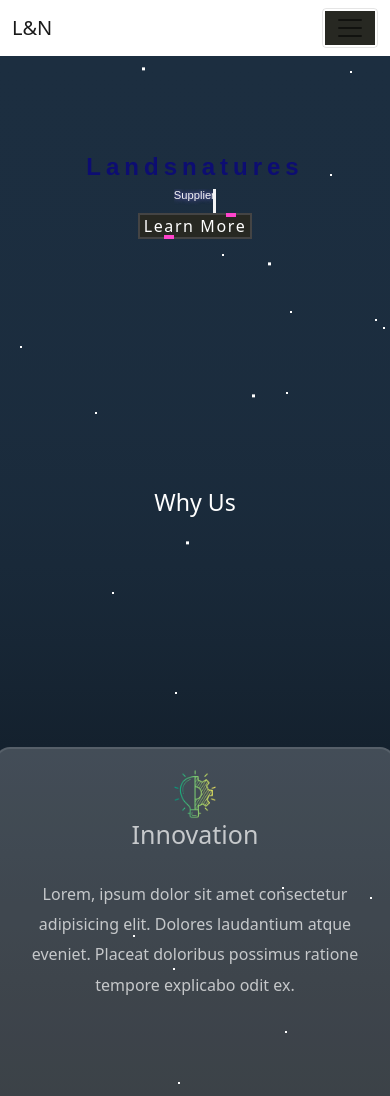
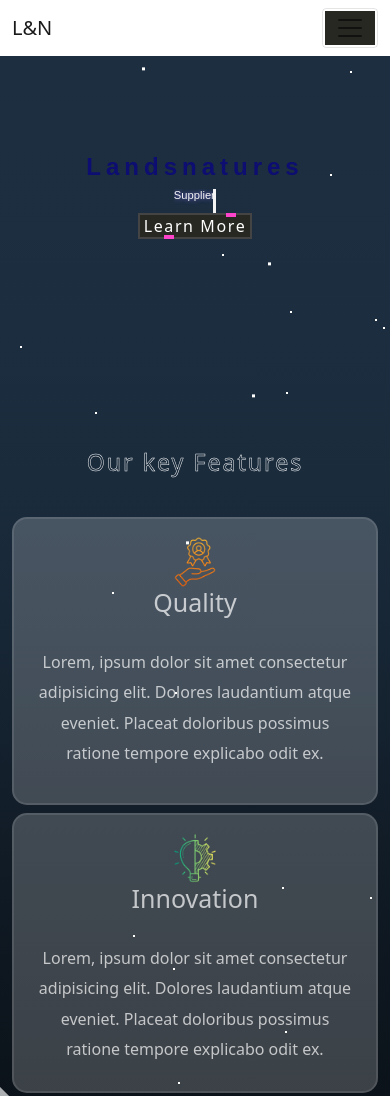
Before and after one commit to Hawinf/landsnature, a plain HTML site: page index.html in a window 390 px wide. Shown: the top 1096 px of the page. Drawn offline with nearby package versions, Linux system fonts and the light colour scheme.

Commit message:
fixing breakpoint responsive cards

```diff
--- a/assets/css/style.css
+++ b/assets/css/style.css
@@ -799,7 +799,19 @@ button:hover i::after {
 /* End Of Header */
 /* Why Us */
 .wrapper-why-section {
-    padding: 250px 0;
+    padding-top: 210px;
+    padding-bottom: 200px;
+}
+.middle-whyus .whyus-judul {
+    transition: 1s;
+    letter-spacing: 2px;
+    color: #fff;
+    -webkit-text-fill-color: transparent;
+    -webkit-text-stroke-width: .5px;
+}
+.middle-whyus .whyus-judul:hover {
+    transform: translateY(-20%);
+    color: yellow;
 }
 .cards {
     display: -webkit-flex;
@@ -817,12 +829,13 @@ button:hover i::after {
 }
 .wrapper-kotak {
     display: grid;
-    grid-template-columns: repeat(3, 1fr);
+    /* grid-template-columns: repeat(3, 1fr); */
     grid-gap: 30px;
 }
 .wrapper-kotak .box {
-    width: 400px;
-    height: 400px;
+    width: 100%;
+    /* height: 350px; */
+    height: 100%;
     border-radius: 15px;
     transition: transform 500ms ease-out;
     overflow: hidden;
@@ -864,4 +877,9 @@ button:hover i::after {
 .wrapper-kotak .box:hover:before {
     left: 150%;
 }
+@media (max-width:992px) {
+    .middle-whyus{
+        margin-bottom: 40px;
+    }
+}
 /* End Of Why Us */
--- a/index.html
+++ b/index.html
@@ -55,25 +55,33 @@
             <div class="wrapper-why-section">
                 <div class="container">
                     <div class="middle-whyus">
-                        <h3 class="whyus-judul text-center">Why Us</h3>
+                        <h3 class="whyus-judul text-center">Our key Features</h3>
                     </div>
 
                     <div class="cards">
                         <div class="wrapper-kotak">
+                            <div class="row">
+                                <div class="col-md-4 mb-2">
                                     <div class="box">
                                         <img class="box-gambar" alt="Quality" src="./assets/images/quality-service.png">
                                         <h5 class="judul-box">Quality</h5>
                                         <p class="desk-box">Lorem, ipsum dolor sit amet consectetur adipisicing elit. Dolores laudantium atque eveniet. Placeat doloribus possimus ratione tempore explicabo odit ex.</p>
                                     </div>
+                                </div>
+                                <div class="col-md-4 mb-2">
                                     <div class="box">
                                         <img class="box-gambar alt="innovation" src="./assets/images/innovation.png">
                                         <h5 class="judul-box">Innovation</h5>
+                                        <p class="desk-box mb-2">Lorem, ipsum dolor sit amet consectetur adipisicing elit. Dolores laudantium atque eveniet. Placeat doloribus possimus ratione tempore explicabo odit ex.</p>
+                                    </div>
+                                </div>
+                                <div class="col-md-4 mb-2">
+                                    <div class="box">
+                                        <img class="box-gambar alt="Trust Worthy" src="./assets/images/relationship.png">
+                                        <h5 class="judul-box">Trust Worthy</h5>
                                         <p class="desk-box">Lorem, ipsum dolor sit amet consectetur adipisicing elit. Dolores laudantium atque eveniet. Placeat doloribus possimus ratione tempore explicabo odit ex.</p>
                                     </div>
-                            <div class="box">
-                                <img class="box-gambar alt="Trust Worthy" src="./assets/images/relationship.png">
-                                <h5 class="Trust Worthy">Trust Worthy</h5>
-                                <p class="desk-box">Lorem, ipsum dolor sit amet consectetur adipisicing elit. Dolores laudantium atque eveniet. Placeat doloribus possimus ratione tempore explicabo odit ex.</p>
+                                </div>
                             </div>
                         </div>
                     </div>
@@ -82,6 +90,9 @@
 
     </div>
 <!-- End Of Why Us -->
+<!-- Our Product -->
+
+<!-- End Of Our Product -->
 
       <script src="https://cdn.jsdelivr.net/npm/bootstrap@5.0.2/dist/js/bootstrap.bundle.min.js" integrity="sha384-MrcW6ZMFYlzcLA8Nl+NtUVF0sA7MsXsP1UyJoMp4YLEuNSfAP+JcXn/tWtIaxVXM" crossorigin="anonymous"></script>
 </body>
```
Lines whose indentation alone changed are shown as unchanged.
